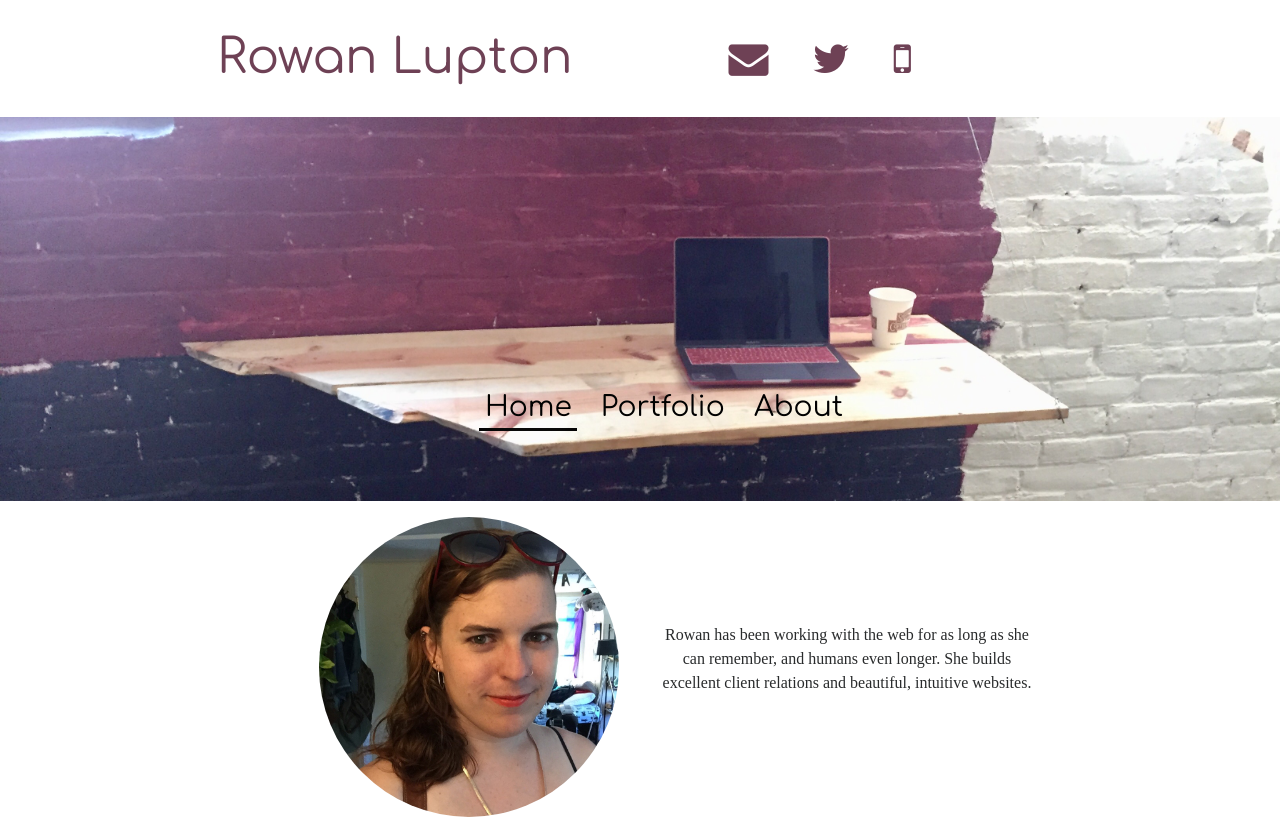
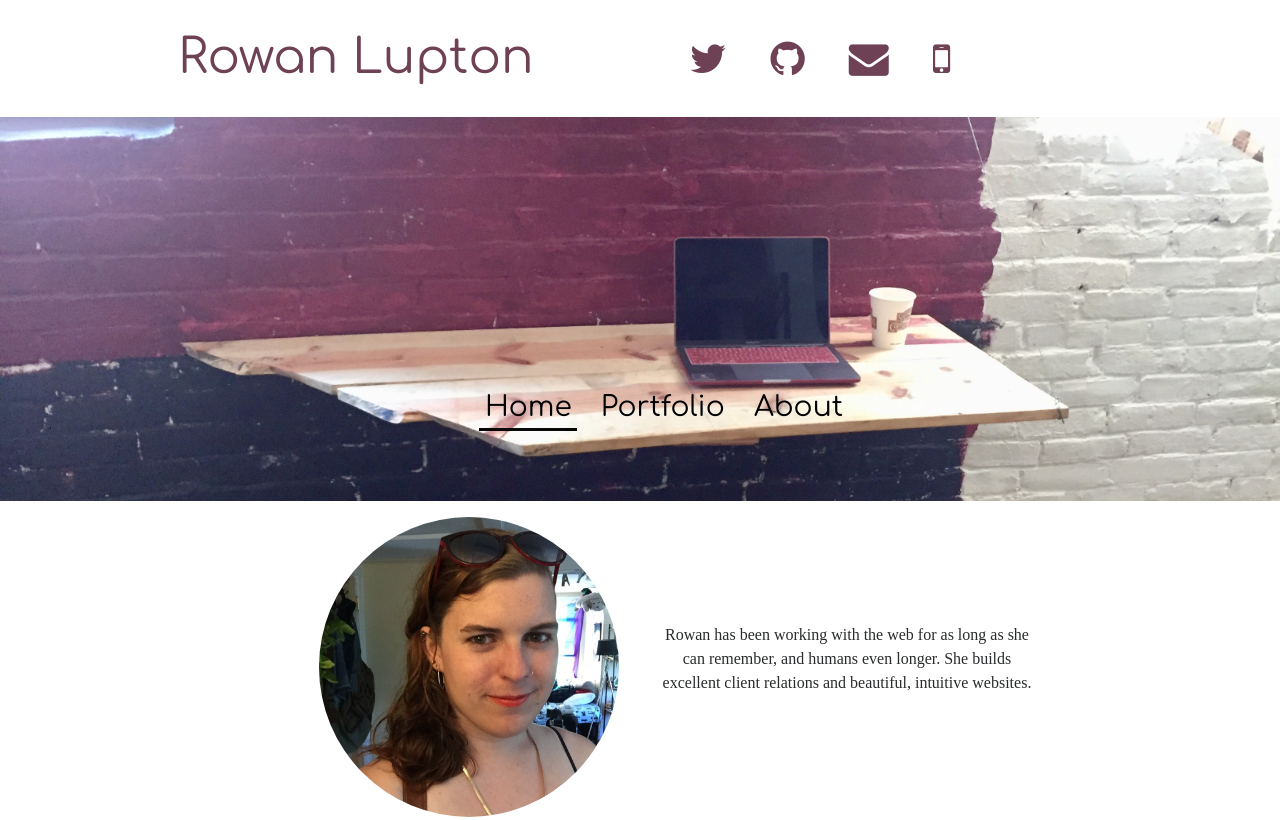
Before and after one commit to rowanlupton/web, a Flask app: page / in a window 1280 px wide. Shown: the top 820 px of the page. Run offline with Flask 2, Linux system fonts and the light colour scheme; some libraries are stand-ins or nearby versions; some web fonts are replaced.

Commit message:
added github link to header

```diff
--- a/templates/basic.html
+++ b/templates/basic.html
@@ -21,8 +21,9 @@
 			<a href="/"><h1 class="brand">Rowan Lupton</h1></a>
 			<span class="filler"></span>
 			<span class="nowrap">
+				<a href="https://twitter.com/rowanlupton"><span class="fa fa-twitter"></span></a>
+				<a href="https://github.com/rowanlupton/"><span class="fa fa-github"></span></a>
 				<a href="mailto:rowanlupton@gmail.com"><span class="fa fa-envelope"></span></a>
-				<a href="https://twitter.com/rowanlupton"><span class="fa fa-twitter"></span></a>
 				<a href="tel:+1-609-375-5113"><span class="fa fa-mobile"></span></a>
 			</span>
 			<span class="filler"></span>
```
